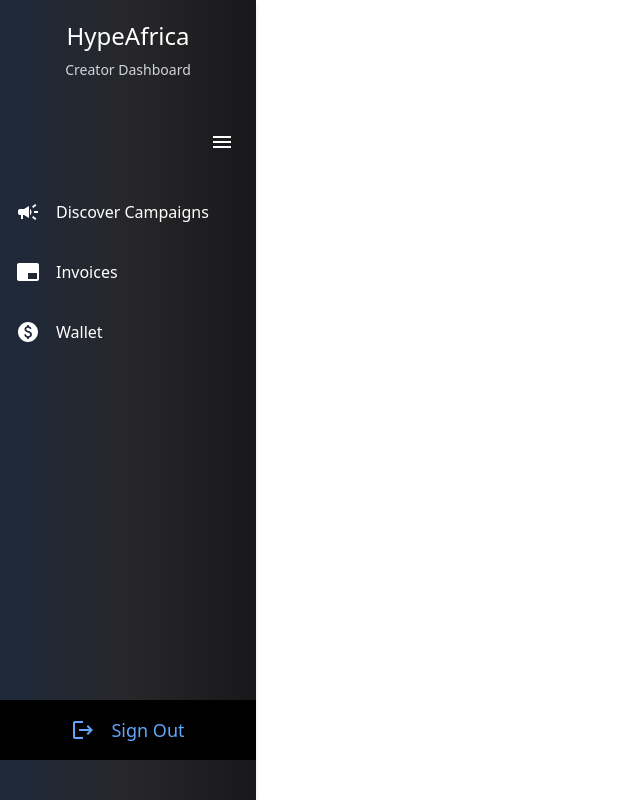
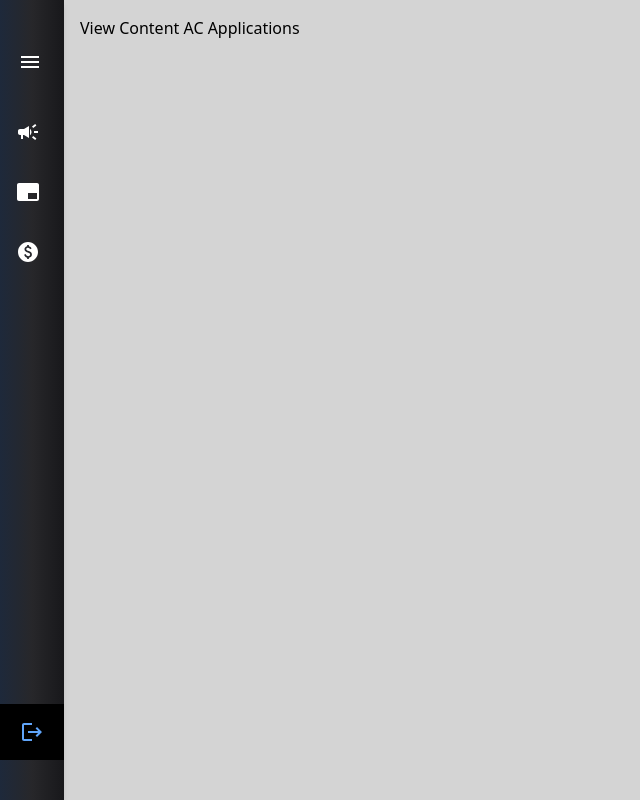
Before and after one commit to Benson306/hype_africa_web_admin, a React (Create React App) app: page /view_content_applications in a window 1280 px wide. Shown: the whole page, without its empty margins (0-640 px from the left). Built offline with nearby package versions, Linux system fonts and the light colour scheme.

Commit message:
View Application Pages Ready

```diff
--- a/src/App.js
+++ b/src/App.js
@@ -1,12 +1,33 @@
 import { BrowserRouter as Router, Route,  Routes } from 'react-router-dom';
 import AdminSidebar from './components/AdminSidebar';
+import ViewContentACApplications from './components/pages/ViewContentACApplications';
+import ViewInfluencerACApplications from './components/pages/ViewInfluencerACApplications';
 
 function App() {
   return (
     <div className="App">
       <Router>
 
-        <AdminSidebar />
+        <div className="flex">
+          <Routes>
+              <Route path="/view_content_applications" element={
+                <>
+                <AdminSidebar />
+                <ViewContentACApplications />
+                </>
+              }
+              ></Route>
+
+              <Route path="/view_influencer_applications" element={
+                              <>
+                              <AdminSidebar />
+                              <ViewInfluencerACApplications />
+                              </>
+                            }
+              ></Route>
+          </Routes>
+
+        </div>
       </Router>
     </div>
   );
--- a/src/components/AdminSidebar.js
+++ b/src/components/AdminSidebar.js
@@ -10,7 +10,7 @@
 
 function AdminSidebar() {
 
-    const [isOpen, setIsOpen] = useState(true);
+    const [isOpen, setIsOpen] = useState(false);
 
     const handleSidebar = () =>{
 
--- /dev/null
+++ b/src/components/pages/ViewContentACApplications.js
@@ -0,0 +1,14 @@
+import React from 'react'
+
+function ViewContentACApplications() {
+  return (
+    <div className="w-full min-h-screen bg-neutral-300">
+        <div className='p-4 ml-16'>
+
+        View Content AC Applications
+        </div>
+    </div>
+  )
+}
+
+export default ViewContentACApplications
--- /dev/null
+++ b/src/components/pages/ViewInfluencerACApplications.js
@@ -0,0 +1,14 @@
+import React from 'react'
+
+function ViewInfluencerACApplications() {
+  return (
+    <div className="w-full min-h-screen bg-neutral-300">
+        <div className='p-4 ml-16'>
+
+        View Influencer AC Applications
+        </div>
+    </div>
+  )
+}
+
+export default ViewInfluencerACApplications
```
